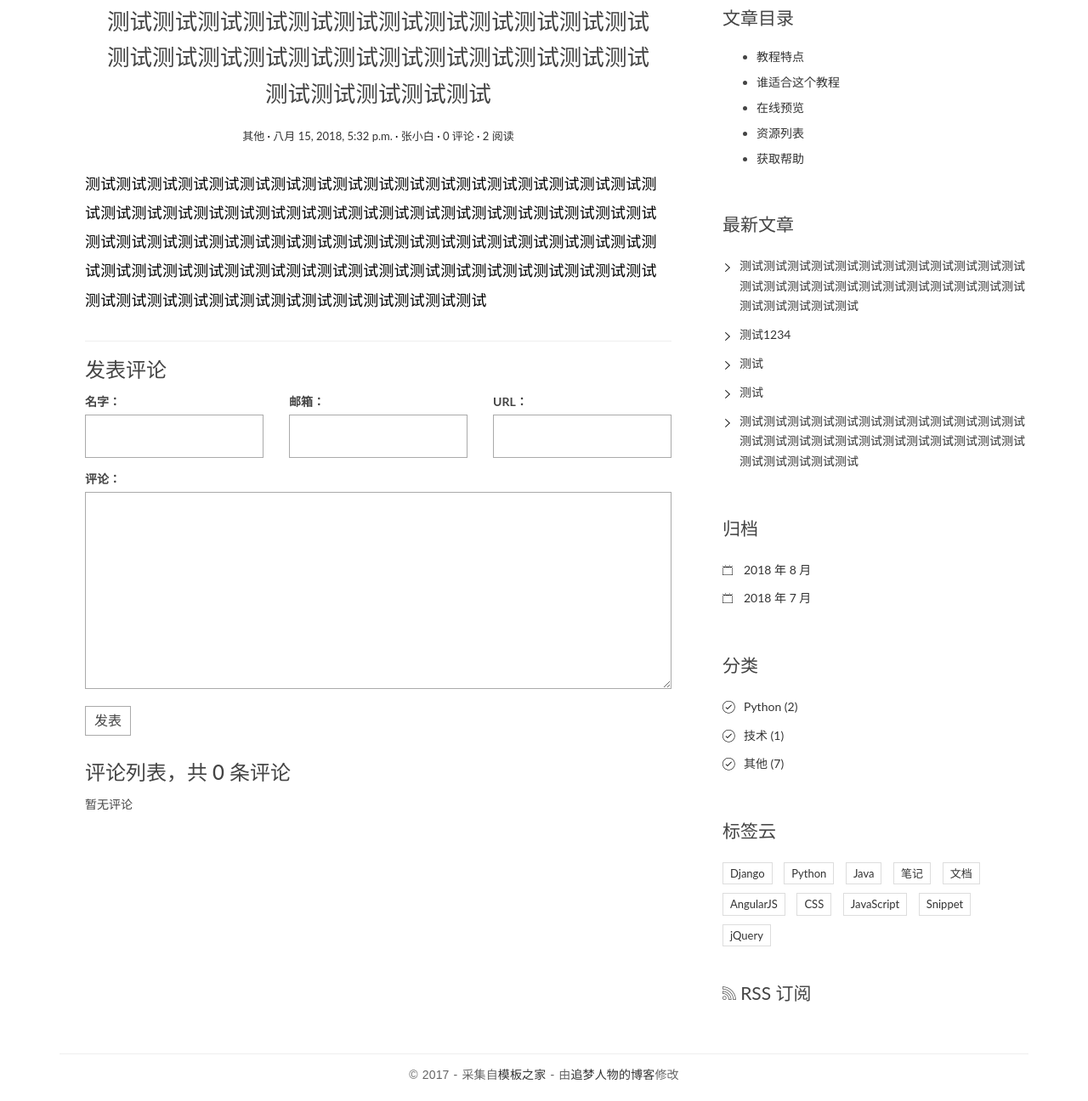
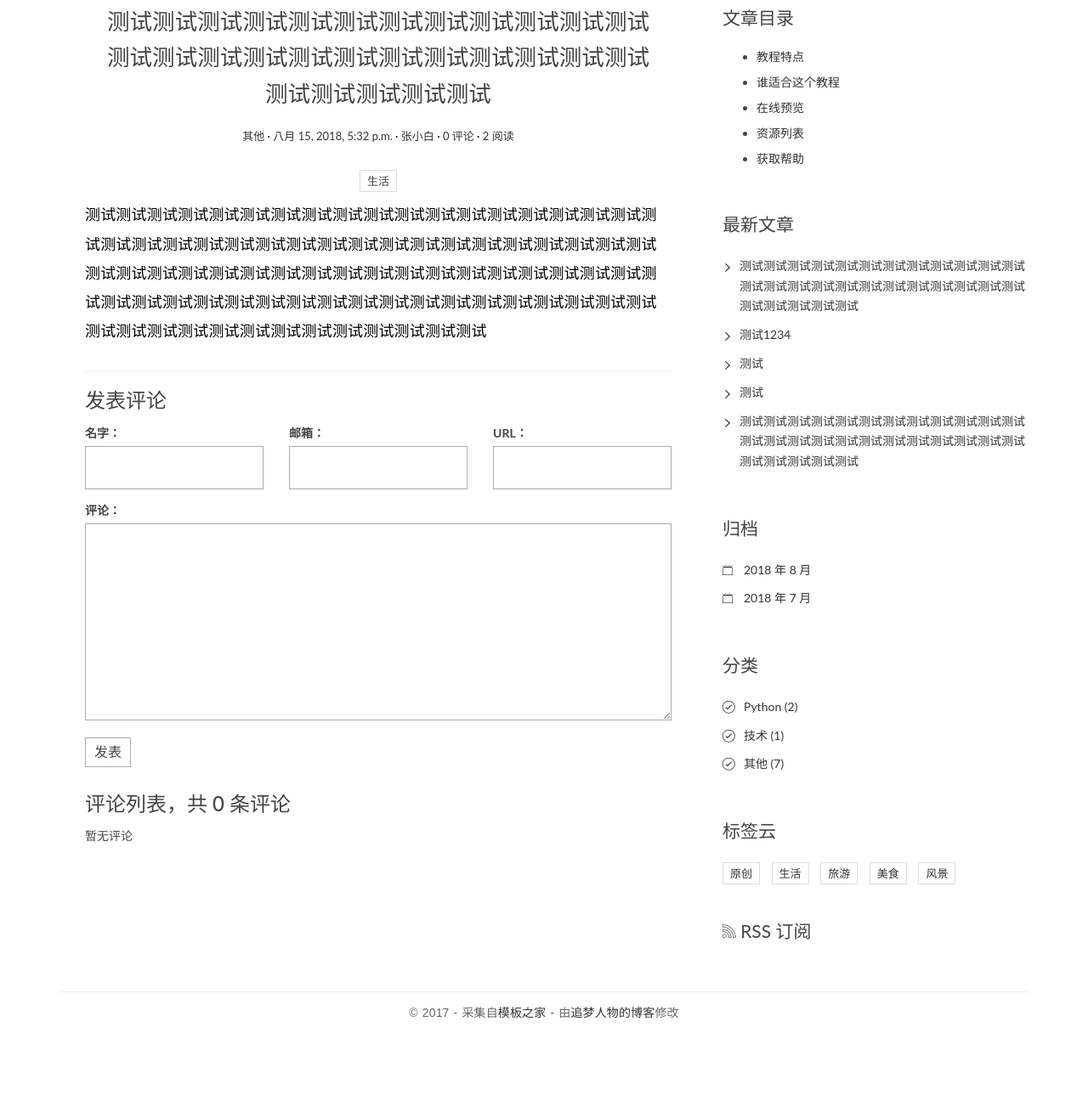
Before and after one commit to lllZLXlll/Python, a Django app: page /post/11/ in a window 1280 px wide. Shown: the part 167-1463 px from the top of the page at 85% size. After the commit the page ends 1366 px from the top, so only its background shows below. Run offline with Django 3.2, Linux system fonts and the light colour scheme; data comes from the database, SQL or seed files in the repository; both versions use the stored data as it was after the commit; some libraries are stand-ins or nearby versions.

Commit message:
首页标签，详情标签

```diff
--- a/blogproject/blog/static/blog/css/custom.css
+++ b/blogproject/blog/static/blog/css/custom.css
@@ -915,3 +915,8 @@ img {
 .current a {
     color: red;
 }
+
+.tag-header {
+    padding: 0;
+    text-align: center;
+}
--- a/blogproject/blog/templates/base.html
+++ b/blogproject/blog/templates/base.html
@@ -127,37 +127,15 @@
 
                 <div class="widget widget-tag-cloud">
                     <h3 class="widget-title">标签云</h3>
+                    {% get_tags as tag_list %}
                     <ul>
-                        <li>
-                            <a href="#">Django</a>
-                        </li>
-                        <li>
-                            <a href="#">Python</a>
-                        </li>
-                        <li>
-                            <a href="#">Java</a>
-                        </li>
-                        <li>
-                            <a href="#">笔记</a>
-                        </li>
-                        <li>
-                            <a href="#">文档</a>
-                        </li>
-                        <li>
-                            <a href="#">AngularJS</a>
-                        </li>
-                        <li>
-                            <a href="#">CSS</a>
-                        </li>
-                        <li>
-                            <a href="#">JavaScript</a>
-                        </li>
-                        <li>
-                            <a href="#">Snippet</a>
-                        </li>
-                        <li>
-                            <a href="#">jQuery</a>
-                        </li>
+                        {% for tag in tag_list %}
+                            <li>
+                                <a href="{% url 'blog:tags' tag.pk %}">{{ tag.name }}</a>
+                            </li>
+                            {% empty %}
+                                暂无标签
+                        {% endfor %}
                     </ul>
                 </div>
                 <div class="rss">
--- a/blogproject/blog/templates/blog/detail.html
+++ b/blogproject/blog/templates/blog/detail.html
@@ -11,6 +11,13 @@
                 <span class="post-author"><a href="#">{{ post.author }}</a></span>
                 <span class="comments-link"><a href="#">{{ post.comment_set.count }} 评论</a></span>
                 <span class="views-count"><a href="#">{{ post.views }} 阅读</a></span>
+            </div>
+            <div class="widget widget-tag-cloud tag-header">
+                <ul>
+                    {% for tag in post.tags.all %}
+                        <li>{{ tag.name }}</li>
+                    {% endfor %}
+                </ul>
             </div>
         </header>
         <div class="entry-content clearfix">
--- a/blogproject/blog/templatetags/blog_tags.py
+++ b/blogproject/blog/templatetags/blog_tags.py
@@ -1,4 +1,4 @@
-from ..models import Post, Category
+from ..models import Post, Category, Tag
 from django import template
 from django.db.models.aggregates import Count
 
@@ -19,3 +19,7 @@ def archives():
 def get_categories():
     # Count 计算分类下的文章数，其接受的参数为需要计数的模型的名称
     return Category.objects.annotate(num_posts=Count('post')).filter(num_posts__gt=0)
+
+@register.simple_tag
+def get_tags():
+    return Tag.objects.annotate(num_posts=Count('post')).filter(num_posts__gt=0)
--- a/blogproject/blog/urls.py
+++ b/blogproject/blog/urls.py
@@ -24,4 +24,7 @@ urlpatterns = [
 
     # 分类，根据类别筛选文章
     url(r'^category/(?P<pk>[0-9]+)/$', views.CategoryView.as_view(), name="category"),
+
+    # 标签，根据标签筛选文章
+    url(r'^tags/(?P<pk>[0-9]+)/$', views.TagView.as_view(), name="tags"),
 ]
--- a/blogproject/blog/views.py
+++ b/blogproject/blog/views.py
@@ -1,6 +1,6 @@
 from django.shortcuts import render, get_object_or_404
 from django.shortcuts import render
-from .models import Post, Category
+from .models import Post, Category, Tag
 from comments.forms import CommentForm
 import markdown
 from django.views.generic import ListView, DetailView
@@ -223,8 +223,8 @@ class CategoryView(IndexView):
         cate = get_object_or_404(Category, pk=self.kwargs.get('pk'))
         return super(CategoryView, self).get_queryset().filter(category=cate)
 
-    # # 根据前端传递的id查询出这一分类
-    # cate = get_object_or_404(Category, pk=pk)
-    # # 根据分类查询分类下所有的文章
-    # post_list = Post.objects.filter(category=cate)
-    # return render(request, 'blog/index.html', context={'post_list': post_list})
+# 标签
+class TagView(IndexView):
+    def get_queryset(self):
+        cate = get_object_or_404(Tag, pk=self.kwargs.get('pk'))
+        return super(TagView, self).get_queryset().filter(tags=cate)
```
Also changed, not shown: blogproject/db.sqlite3.
